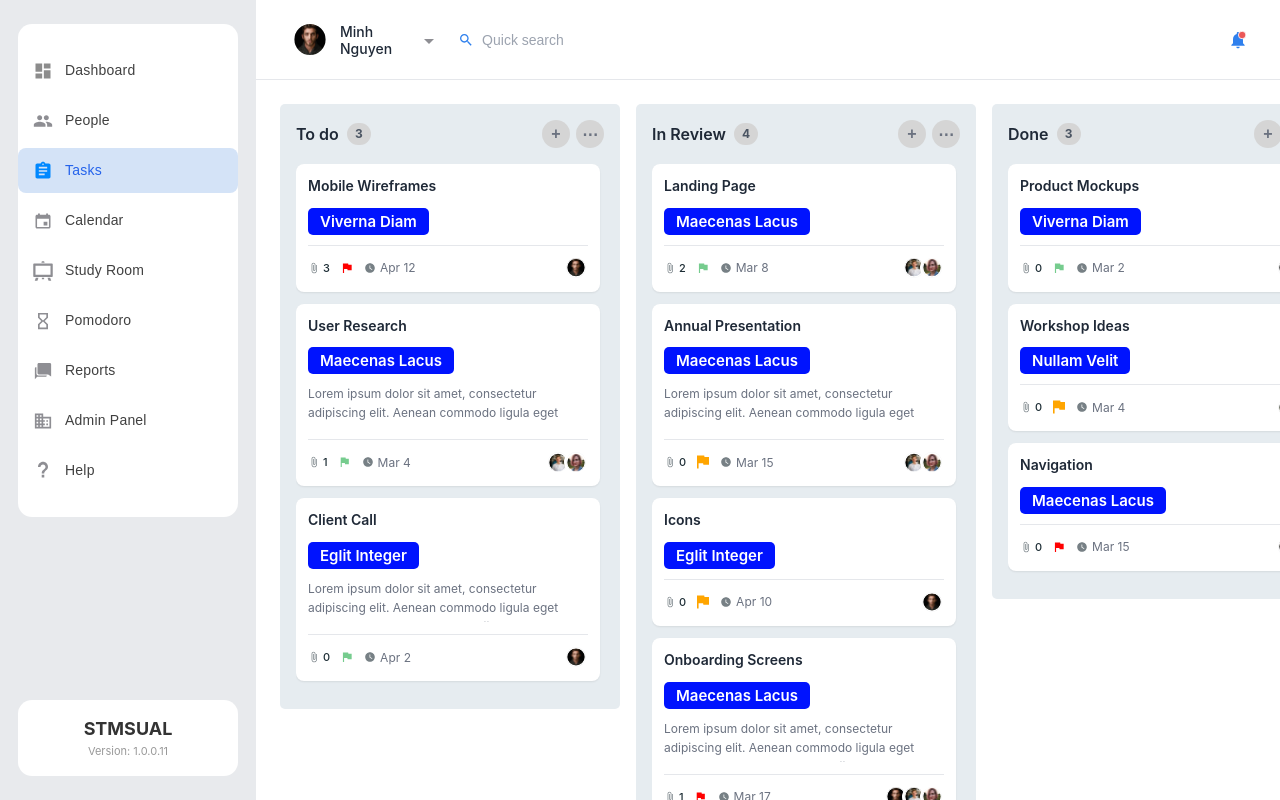
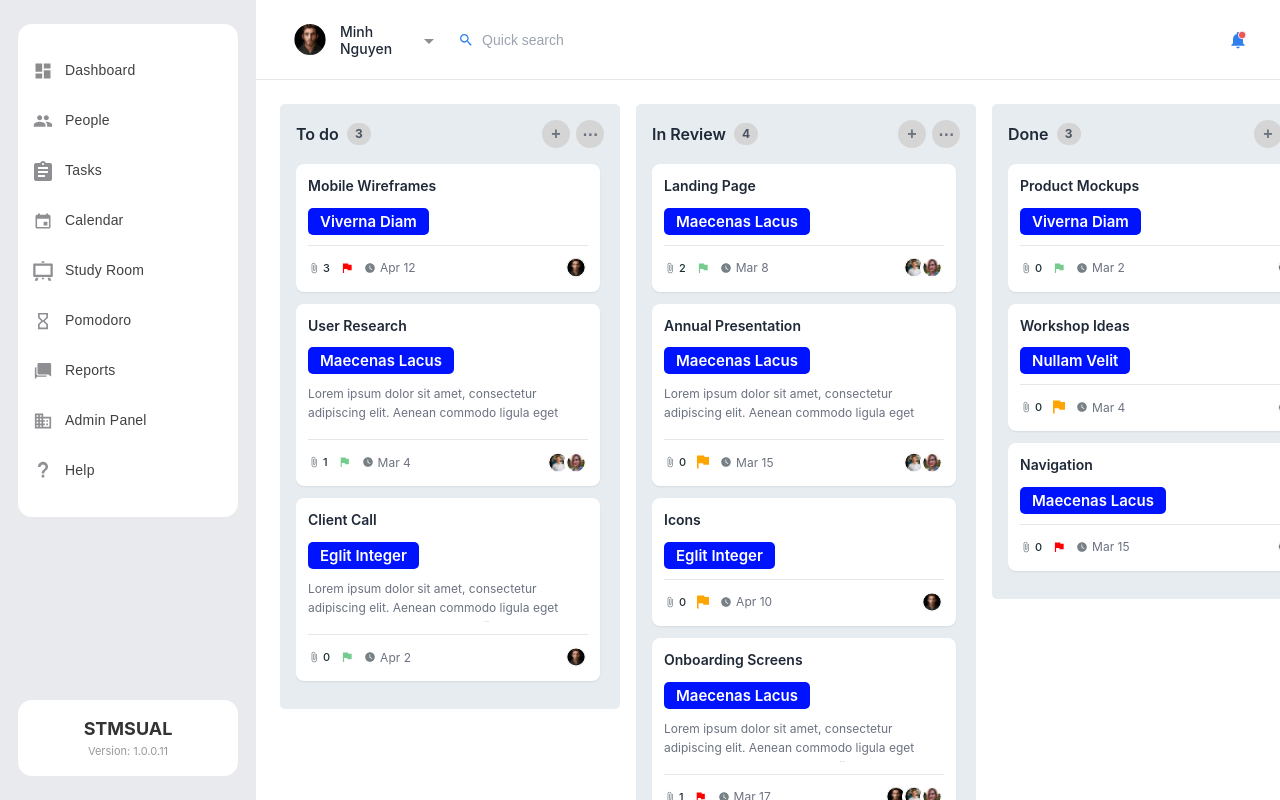
Before and after one commit to herogaso1/STMSUAI-REACTJS-CSS, a React (Vite) app in the folder client/: page / in a window 1280 px wide. Built offline with nearby package versions, Linux system fonts and the light colour scheme.

Commit message:
feat: update task icon and enhance sidebar item styles with hover effects

```diff
--- a/client/src/components/Sidebar.css
+++ b/client/src/components/Sidebar.css
@@ -63,10 +63,6 @@
 
 .sidebar-item:hover {
   background-color: #e8eef5;
-}
-
-.sidebar-item.active {
-  background-color: #d4e3f7;
   color: #2563eb;
   font-weight: 500;
 }
@@ -75,6 +71,17 @@
   width: 20px;
   height: 20px;
   object-fit: contain;
+  transition: all 0.2s;
+}
+
+.sidebar-item:hover .sidebar-icon {
+  opacity: 1;
+  filter: brightness(0) saturate(100%) invert(32%) sepia(87%) saturate(2466%)
+    hue-rotate(212deg) brightness(95%) contrast(91%);
+}
+
+.sidebar-item.active .sidebar-icon {
+  opacity: 1;
 }
 
 .sidebar-label {
--- a/client/src/components/Sidebar.jsx
+++ b/client/src/components/Sidebar.jsx
@@ -2,7 +2,7 @@ import React from 'react';
 import './Sidebar.css';
 import dashboardIcon from '../assets/TaskManagement-icon/dashboard.svg';
 import peopleIcon from '../assets/TaskManagement-icon/people.svg';
-import taskIcon from '../assets/TaskManagement-icon/task.svg';
+import taskIcon from '../assets/TaskManagement-icon/task-default.svg';
 import calendarIcon from '../assets/TaskManagement-icon/calendar.svg';
 import studyRoomIcon from '../assets/TaskManagement-icon/study-room.svg';
 import pomodoroIcon from '../assets/TaskManagement-icon/pomodoro.svg';
```
Also changed, not shown: client/src/assets/TaskManagement-icon/task-default.svg (added).
